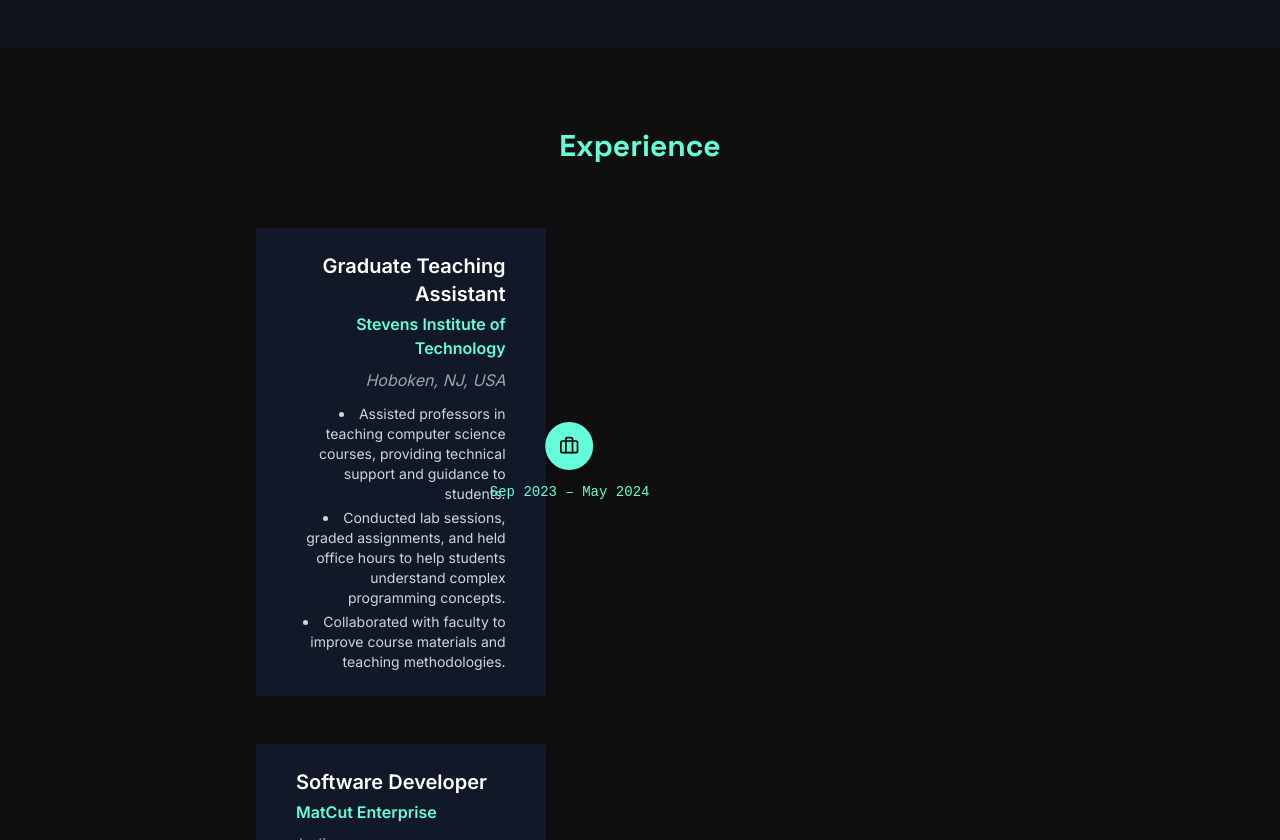
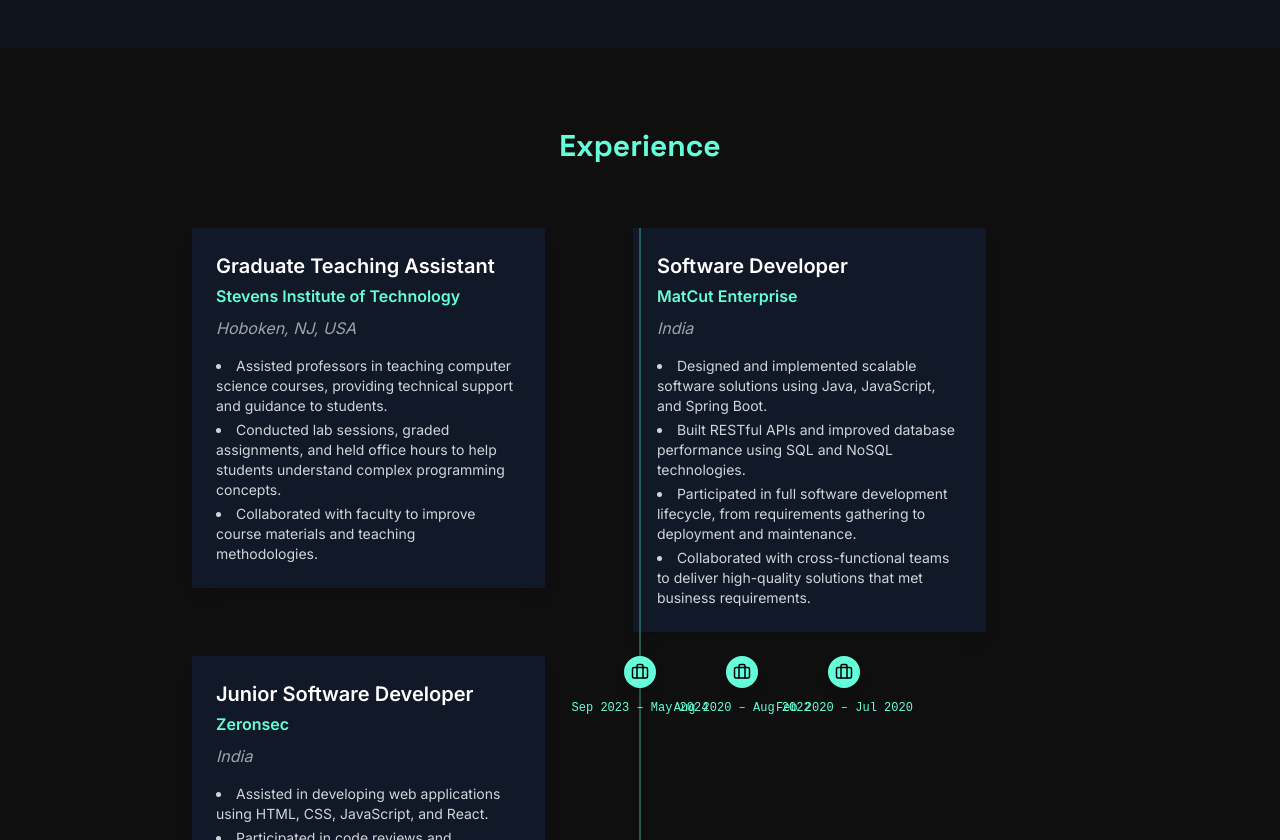
Before and after one commit to JayBhesania46/jaybhesaniadev-831b60ff, a React (Vite) app: page / in a window 1280 px wide. Shown: the part 1960-2800 px from the top of the page. Built offline with nearby package versions, Linux system fonts and the light colour scheme.

Commit message:
Fix: Improve experience section
Refactor the experience section for better presentation.

```diff
--- a/src/components/Experience.tsx
+++ b/src/components/Experience.tsx
@@ -1,46 +1,46 @@
 
 import { Briefcase } from 'lucide-react';
-import { motion } from "framer-motion";
+import { motion } from 'framer-motion';
 
 const experiences = [
   {
-    id: "stevens",
-    title: "Graduate Teaching Assistant",
-    company: "Stevens Institute of Technology",
-    location: "Hoboken, NJ, USA",
-    date: "Sep 2023 – May 2024",
+    id: 'stevens',
+    title: 'Graduate Teaching Assistant',
+    company: 'Stevens Institute of Technology',
+    location: 'Hoboken, NJ, USA',
+    date: 'Sep 2023 – May 2024',
     description: [
-      "Assisted professors in teaching computer science courses, providing technical support and guidance to students.",
-      "Conducted lab sessions, graded assignments, and held office hours to help students understand complex programming concepts.",
-      "Collaborated with faculty to improve course materials and teaching methodologies."
-    ]
+      'Assisted professors in teaching computer science courses, providing technical support and guidance to students.',
+      'Conducted lab sessions, graded assignments, and held office hours to help students understand complex programming concepts.',
+      'Collaborated with faculty to improve course materials and teaching methodologies.',
+    ],
   },
   {
-    id: "matcut",
-    title: "Software Developer",
-    company: "MatCut Enterprise",
-    location: "India",
-    date: "Aug 2020 – Aug 2022",
+    id: 'matcut',
+    title: 'Software Developer',
+    company: 'MatCut Enterprise',
+    location: 'India',
+    date: 'Aug 2020 – Aug 2022',
     description: [
-      "Designed and implemented scalable software solutions using Java, JavaScript, and Spring Boot.",
-      "Built RESTful APIs and improved database performance using SQL and NoSQL technologies.",
-      "Participated in full software development lifecycle, from requirements gathering to deployment and maintenance.",
-      "Collaborated with cross-functional teams to deliver high-quality solutions that met business requirements."
-    ]
+      'Designed and implemented scalable software solutions using Java, JavaScript, and Spring Boot.',
+      'Built RESTful APIs and improved database performance using SQL and NoSQL technologies.',
+      'Participated in full software development lifecycle, from requirements gathering to deployment and maintenance.',
+      'Collaborated with cross-functional teams to deliver high-quality solutions that met business requirements.',
+    ],
   },
   {
-    id: "zeronsec",
-    title: "Junior Software Developer",
-    company: "Zeronsec",
-    location: "India",
-    date: "Feb 2020 – Jul 2020",
+    id: 'zeronsec',
+    title: 'Junior Software Developer',
+    company: 'Zeronsec',
+    location: 'India',
+    date: 'Feb 2020 – Jul 2020',
     description: [
-      "Assisted in developing web applications using HTML, CSS, JavaScript, and React.",
-      "Participated in code reviews and implemented feedback to improve code quality.",
-      "Worked with senior developers to learn best practices and improve technical skills.",
-      "Contributed to database design and implementation using MongoDB."
-    ]
-  }
+      'Assisted in developing web applications using HTML, CSS, JavaScript, and React.',
+      'Participated in code reviews and implemented feedback to improve code quality.',
+      'Worked with senior developers to learn best practices and improve technical skills.',
+      'Contributed to database design and implementation using MongoDB.',
+    ],
+  },
 ];
 
 const Experience = () => {
@@ -53,39 +53,73 @@ const Experience = () => {
       transition={{ duration: 0.6 }}
       className="py-20 bg-[#0f0f0f]"
     >
-      <div className="container mx-auto px-6 lg:px-16 max-w-4xl">
+      <div className="container mx-auto px-6 lg:px-16 max-w-5xl">
         <h2 className="text-3xl font-spaceGrotesk font-semibold mb-16 text-green text-center">
           Experience
         </h2>
-        <div className="space-y-12">
+        <div className="relative grid grid-cols-1 md:grid-cols-9 gap-6">
+          {/* Vertical timeline line */}
+          <div className="absolute top-0 left-1/2 md:left-[calc(50%-1px)] w-[2px] h-full bg-green opacity-30 pointer-events-none"></div>
+
           {experiences.map((exp, idx) => {
             const isLeft = idx % 2 === 0;
             return (
-              <div key={exp.id} className="relative flex flex-col md:flex-row items-start md:items-center">
-                <div className={`w-full md:w-1/2 p-6 rounded-lg shadow-lg bg-gray-900 text-white ${isLeft ? 'md:pr-10 md:text-right' : 'md:pl-10 md:text-left'}`}>
+              <motion.div
+                key={exp.id}
+                initial={{ opacity: 0, y: 30 }}
+                whileInView={{ opacity: 1, y: 0 }}
+                viewport={{ once: true }}
+                transition={{ duration: 0.5, delay: idx * 0.15 }}
+                className={`md:col-span-4 col-span-1 flex flex-col ${
+                  isLeft ? 'md:items-end md:pr-8' : 'md:items-start md:pl-8'
+                }`}
+              >
+                <div
+                  aria-label={`${exp.title} at ${exp.company}`}
+                  className="bg-gray-900 rounded-lg p-6 shadow-lg text-white hover:scale-[1.03] transition-transform duration-300 cursor-default"
+                >
                   <h3 className="font-semibold text-xl mb-1">{exp.title}</h3>
                   <p className="text-green font-semibold mb-2">{exp.company}</p>
-                  <p className="italic text-gray-400 mb-3">{exp.location}</p>
+                  <p className="italic text-gray-400 mb-4">{exp.location}</p>
                   <ul className="list-disc list-inside text-gray-300 text-sm space-y-1">
                     {exp.description.map((point, i) => (
                       <li key={i}>{point}</li>
                     ))}
                   </ul>
                 </div>
-
-                {/* Timeline icon and date */}
-                <div className="absolute left-1/2 top-10 flex flex-col items-center -translate-x-1/2 md:static md:mx-6">
-                  <div className="flex items-center justify-center w-12 h-12 rounded-full bg-green shadow-lg">
-                    <Briefcase className="text-black" size={20} />
-                  </div>
-                  <span className="mt-3 text-green font-mono text-sm whitespace-nowrap">{exp.date}</span>
-                </div>
-
-                {/* Empty flex for spacing */}
-                <div className="hidden md:block md:w-1/2"></div>
-              </div>
+              </motion.div>
             );
           })}
+
+          {/* Timeline icons in center */}
+          {experiences.map((exp, idx) => (
+            <div
+              key={`icon-${exp.id}`}
+              className="md:col-span-1 hidden md:flex justify-center relative"
+              aria-hidden="true"
+            >
+              <div className="flex flex-col items-center">
+                <span className="w-8 h-8 flex items-center justify-center rounded-full bg-green shadow-lg">
+                  <Briefcase className="text-black" size={18} />
+                </span>
+                <span className="mt-3 text-green font-mono text-xs select-none whitespace-nowrap">
+                  {exp.date}
+                </span>
+              </div>
+            </div>
+          ))}
+        </div>
+
+        {/* Mobile timeline dates below cards */}
+        <div className="mt-12 md:hidden space-y-8">
+          {experiences.map((exp) => (
+            <div
+              key={`mobile-date-${exp.id}`}
+              className="text-center text-green font-mono text-sm"
+            >
+              {exp.date}
+            </div>
+          ))}
         </div>
       </div>
     </motion.section>
```
